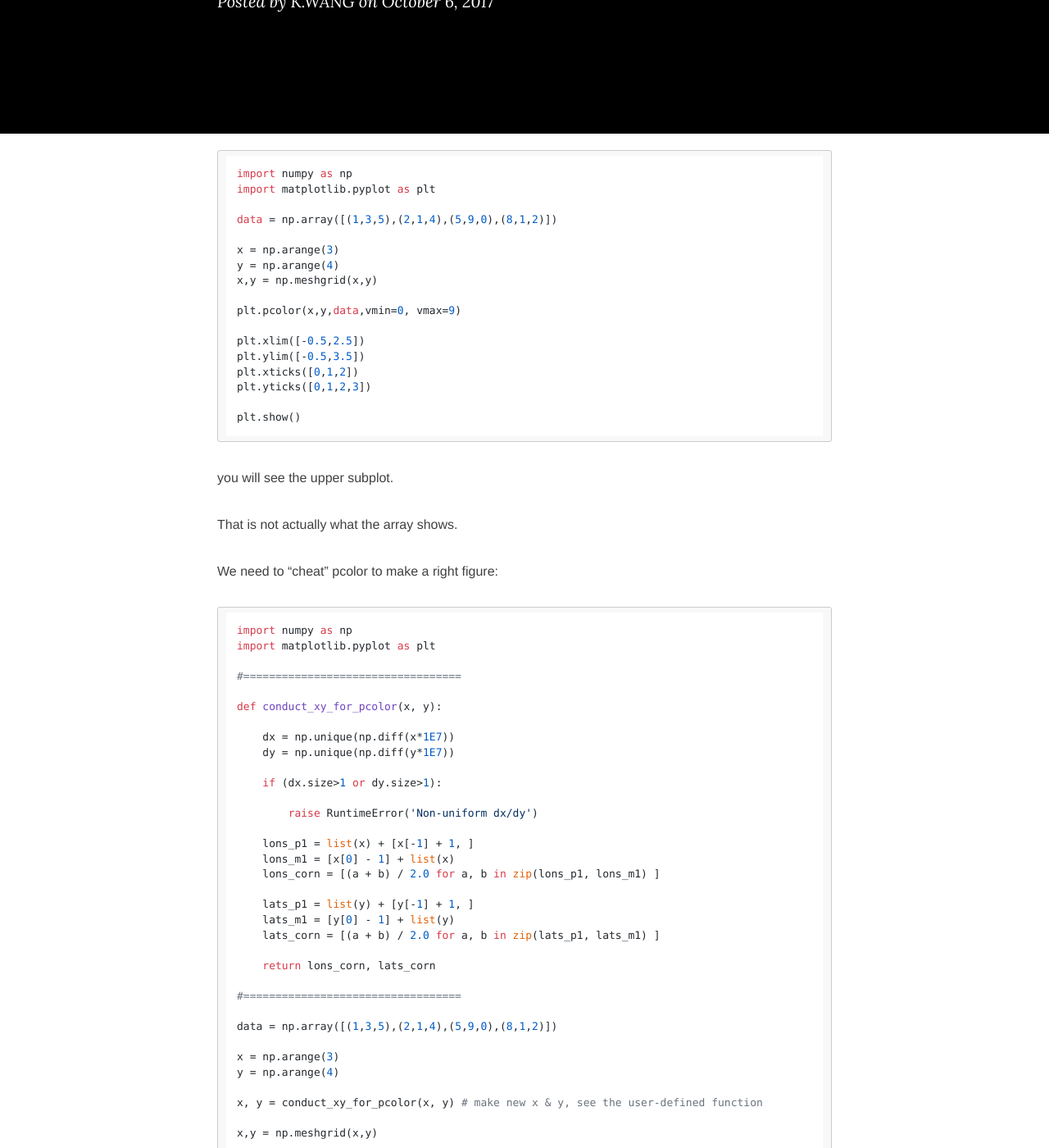
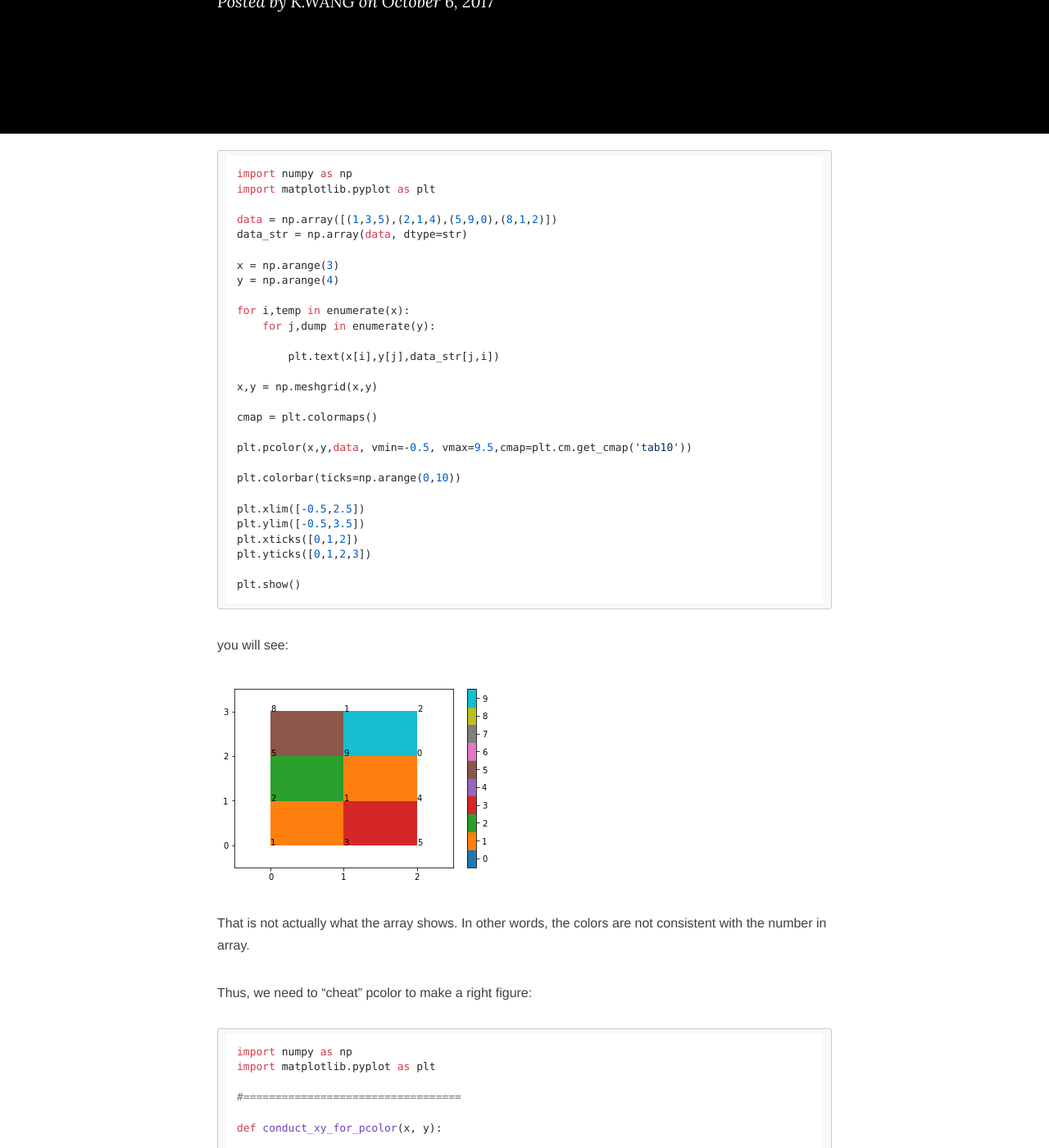
Before and after one commit to wk1984/wk1984.github.io, a Jekyll site: the page built from _posts/2017-10-06-matplotlib_pcolor_confusing.md, in a window 1280 px wide and 1400 px high, scrolled down 271 px. Shown: the whole window at 82% size. Built offline with Jekyll 4.4.1, drawn with Linux system fonts in a browser that asks for light colours; nearby versions of some CDN libraries; comment, search, counter and statistics services are not loaded; some of the changed text lies outside the part shown.

Commit message:
update pcolor stuff

````diff
--- a/_posts/2017-10-06-matplotlib_pcolor_confusing.md
+++ b/_posts/2017-10-06-matplotlib_pcolor_confusing.md
@@ -11,12 +11,23 @@ import numpy as np
 import matplotlib.pyplot as plt
 
 data = np.array([(1,3,5),(2,1,4),(5,9,0),(8,1,2)])
+data_str = np.array(data, dtype=str)
 
 x = np.arange(3)
 y = np.arange(4)
+
+for i,temp in enumerate(x):
+    for j,dump in enumerate(y):
+
+        plt.text(x[i],y[j],data_str[j,i])
+
 x,y = np.meshgrid(x,y)
 
-plt.pcolor(x,y,data,vmin=0, vmax=9)
+cmap = plt.colormaps()
+
+plt.pcolor(x,y,data, vmin=-0.5, vmax=9.5,cmap=plt.cm.get_cmap('tab10'))
+
+plt.colorbar(ticks=np.arange(0,10))
 
 plt.xlim([-0.5,2.5])
 plt.ylim([-0.5,3.5])
@@ -26,11 +37,13 @@ plt.yticks([0,1,2,3])
 plt.show()
 ```
 
-you will see the upper subplot.
+you will see:
 
-That is not actually what the array shows.
+![Example Figure 1:](/img/pcolor_showing1.png "Figure 1")
 
-We need to "cheat" pcolor to make a right figure:
+That is not actually what the array shows. In other words, the colors are not consistent with the number in array.
+
+Thus, we need to "cheat" pcolor to make a right figure:
 
 ```python
 import numpy as np
@@ -59,16 +72,27 @@ def conduct_xy_for_pcolor(x, y):
 
 #==================================
 
+
 data = np.array([(1,3,5),(2,1,4),(5,9,0),(8,1,2)])
+data_str = np.array(data, dtype=str)
 
 x = np.arange(3)
 y = np.arange(4)
+
+for i,temp in enumerate(x):
+    for j,dump in enumerate(y):
+
+        plt.text(x[i],y[j],data_str[j,i])
 
 x, y = conduct_xy_for_pcolor(x, y) # make new x & y, see the user-defined function
 
 x,y = np.meshgrid(x,y)
 
-plt.pcolor(x, y, data, vmin=0, vmax=9)
+cmap = plt.colormaps()
+
+plt.pcolor(x,y,data, vmin=-0.5, vmax=9.5,cmap=plt.cm.get_cmap('tab10'))
+
+plt.colorbar(ticks=np.arange(0,10))
 
 plt.xlim([-0.5,2.5])
 plt.ylim([-0.5,3.5])
````
Also changed, not shown: other parts of _posts/2017-10-06-matplotlib_pcolor_confusing.md (+2 -2 lines), img/pcolor_showing.png (deleted), img/pcolor_showing1.png (added), img/pcolor_showing2.png (added).
